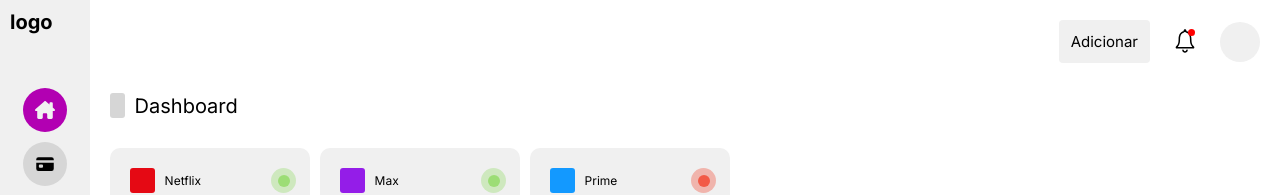
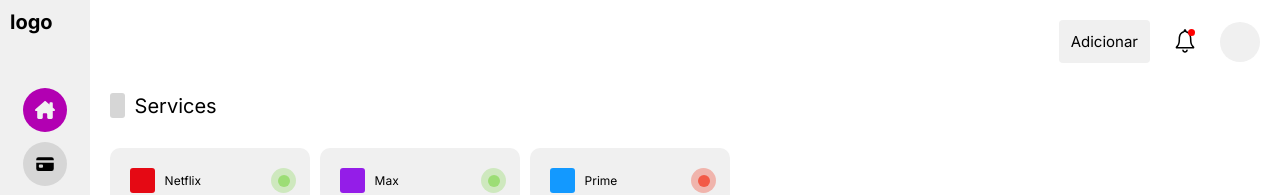
Before and after one commit to carlosr-lotus/bellboy, a Next.js app: page /dashboard in a window 1280 px wide. Shown: the top 195 px of the page. Built offline with nearby package versions, Linux system fonts and the light colour scheme; data requests are answered from the project's data file.

Commit message:
ADD: component title props

```diff
--- a/src/app/dashboard/page.tsx
+++ b/src/app/dashboard/page.tsx
@@ -41,7 +41,7 @@ export default function DashboardPage() {
 
       <div className={styles.dashboardContainer}>
         <DashboardHeader />
-        <DashSectionTitle />
+        <DashSectionTitle title="Services" />
 
         <div className={styles.services}>
           {services &&
--- a/src/components/DashSectionTitle.tsx
+++ b/src/components/DashSectionTitle.tsx
@@ -1,10 +1,14 @@
 import styles from "@/styles/components/DashSectionTitle.module.css";
 
-export default function DashSectionTitle(): JSX.Element {
+type Props = {
+  title: string
+}
+
+export default function DashSectionTitle(props: Props): JSX.Element {
   return (
     <div className={styles.container}>
       <div className={styles.bar}></div>
-      <h1 className={styles.title}>Dashboard</h1>
+      <h1 className={styles.title}>{props.title}</h1>
     </div>
   );
 }
```
